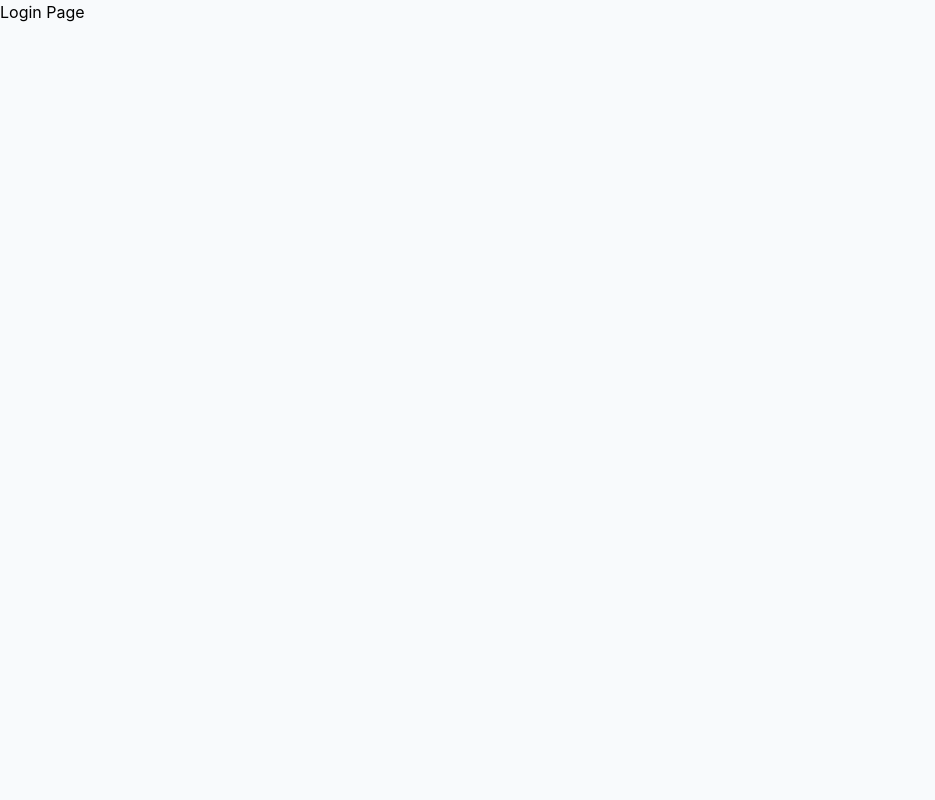
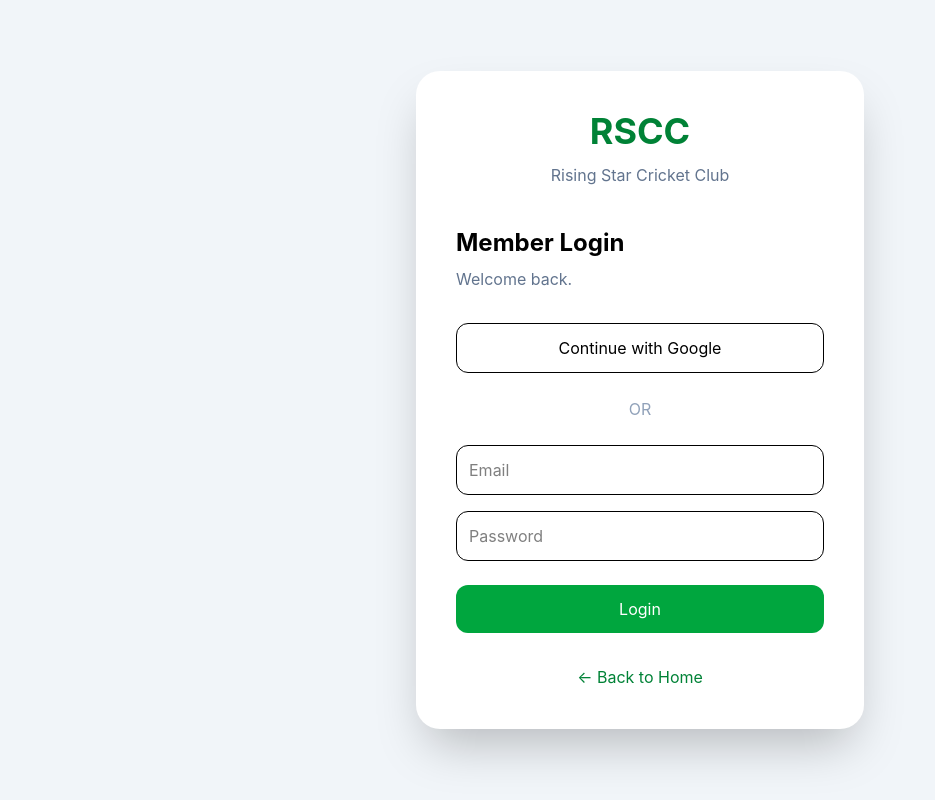
Before and after one commit to apexalphaa/rscc-app, a React (Vite) app in the folder apps/frontend/: page /login in a window 1280 px wide. Shown: the whole page, without its empty margins (0-935 px from the left). Built offline with nearby package versions, Linux system fonts and the light colour scheme.

Commit message:
Update Login.jsx

```diff
--- a/apps/frontend/src/pages/Login.jsx
+++ b/apps/frontend/src/pages/Login.jsx
@@ -1,7 +1,64 @@
+import { Link } from "react-router-dom";
+
 export default function Login() {
   return (
-    <div>
-      <h1>Login Page</h1>
+    <div className="min-h-screen bg-slate-100 flex items-center justify-center p-6">
+
+      <div className="bg-white rounded-3xl shadow-2xl w-full max-w-md p-10">
+
+        <h1 className="text-4xl font-bold text-center text-green-700">
+          RSCC
+        </h1>
+
+        <p className="text-center text-slate-500 mt-3">
+          Rising Star Cricket Club
+        </p>
+
+        <h2 className="text-2xl font-bold mt-10">
+          Member Login
+        </h2>
+
+        <p className="text-slate-500 mt-2">
+          Welcome back.
+        </p>
+
+        <button
+          className="w-full mt-8 py-3 rounded-xl border hover:bg-slate-100 transition"
+        >
+          Continue with Google
+        </button>
+
+        <div className="text-center my-6 text-slate-400">
+          OR
+        </div>
+
+        <input
+          type="email"
+          placeholder="Email"
+          className="w-full border rounded-xl p-3"
+        />
+
+        <input
+          type="password"
+          placeholder="Password"
+          className="w-full border rounded-xl p-3 mt-4"
+        />
+
+        <button
+          className="w-full bg-green-600 hover:bg-green-700 text-white rounded-xl py-3 mt-6"
+        >
+          Login
+        </button>
+
+        <Link
+          to="/"
+          className="block text-center mt-8 text-green-700"
+        >
+          ← Back to Home
+        </Link>
+
+      </div>
+
     </div>
   );
 }
```
